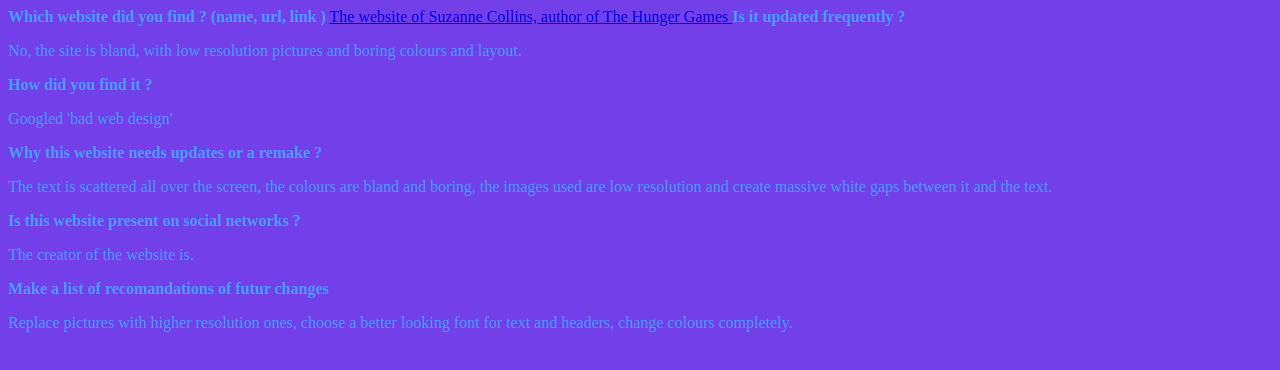
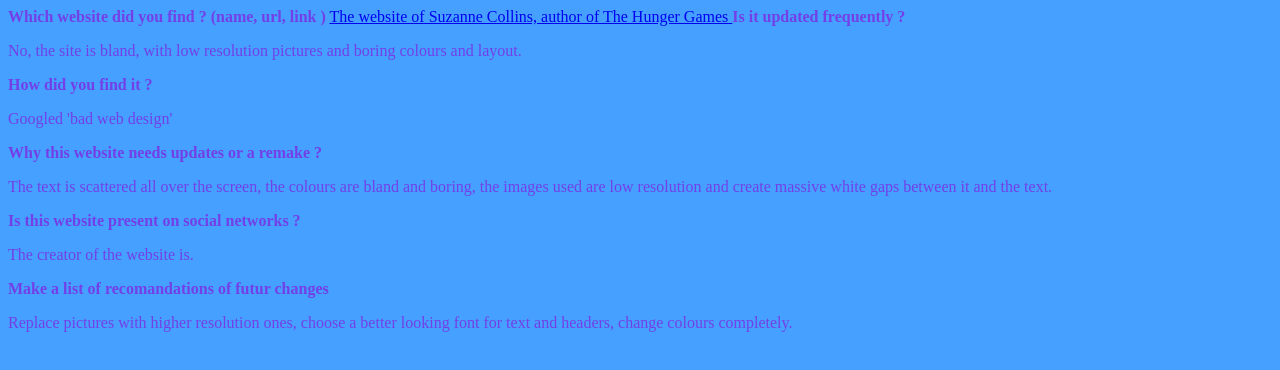
Before and after one commit to NelisThomas/markdown-warmup-html, a plain HTML site: page index.html in a window 1280 px wide. Drawn offline with Linux system fonts and the light colour scheme.

Commit message:
Update style.css

```diff
--- a/style.css
+++ b/style.css
@@ -1,6 +1,6 @@
 body {
-    background-color: #733FE8;
-    color: #45A0FF;
+    background-color: #45A0FF;
+    color: #733FE8;
 }
 
 link {
```
